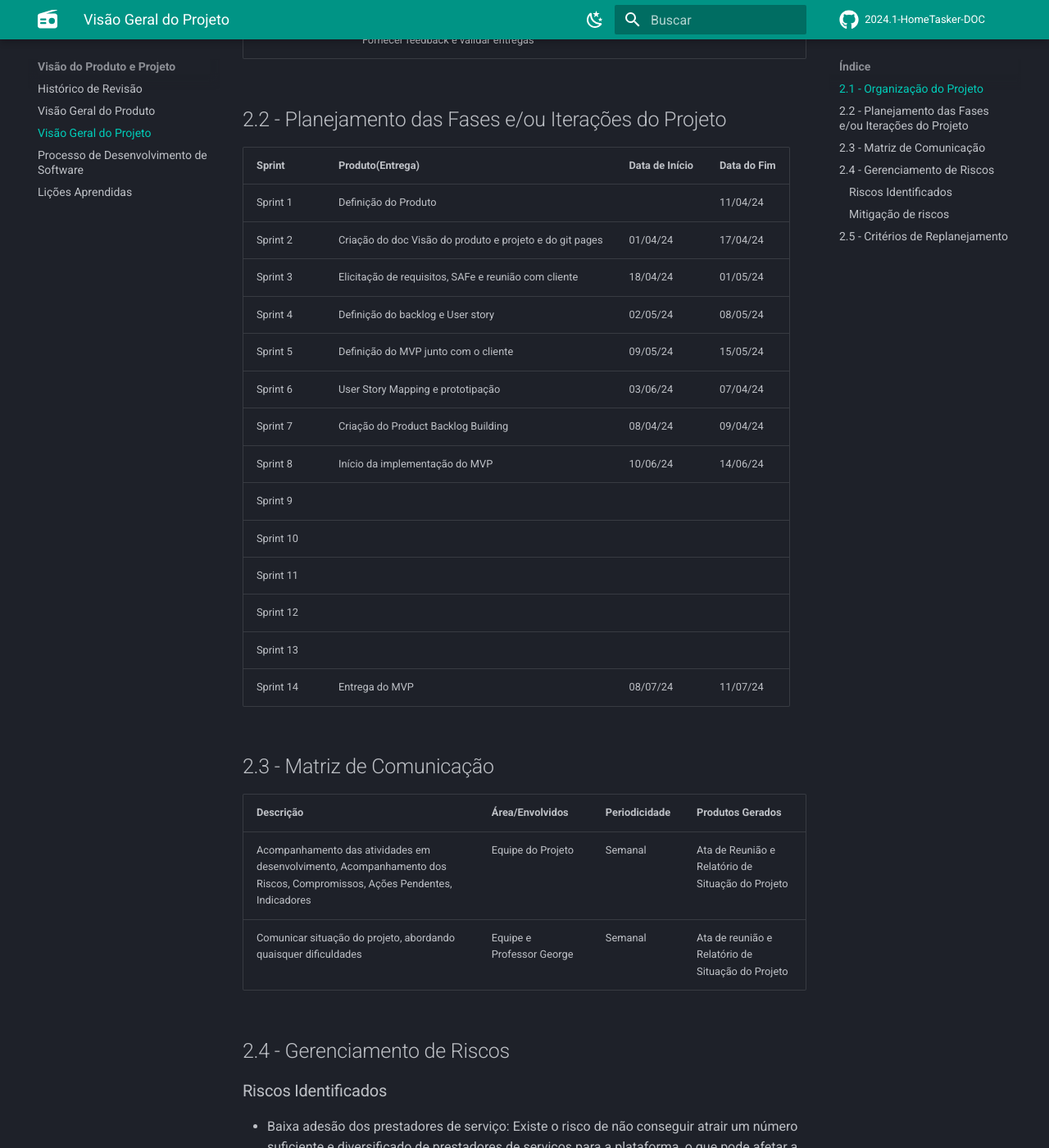
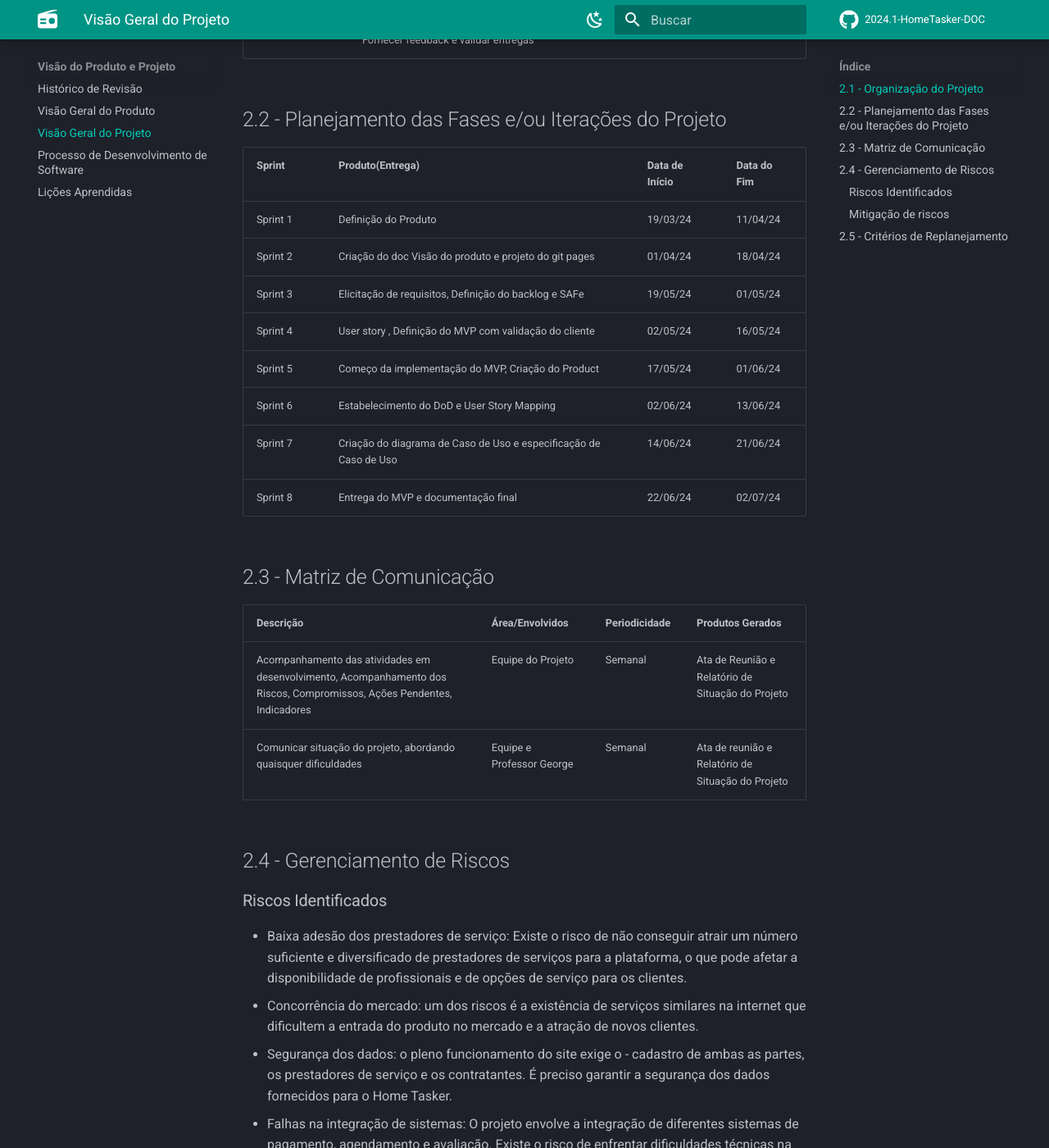
Before and after one commit to mdsreq-fga-unb/2024.1-HomeTasker, an MkDocs documentation site: the page built from docs/visao-geral-proj.md, in a window 1280 px wide and 1400 px high, scrolled down 603 px. Shown: the whole window at 82% size. Built offline with MkDocs 1.6.1 and Material for MkDocs 9.7.7, drawn with Linux system fonts in a browser that asks for light colours; comment, search, counter and statistics services are not loaded.

Commit message:
Altera tabela da secção 2.2 do documento visão do produto

```diff
--- a/docs/visao-geral-proj.md
+++ b/docs/visao-geral-proj.md
@@ -12,22 +12,16 @@
 
 ## 2.2 - Planejamento das Fases e/ou Iterações do Projeto
 
-| Sprint | Produto(Entrega) | Data de Início | Data do Fim |
+ Sprint | Produto(Entrega) | Data de Início | Data do Fim |
 | ------ | ---------------- | -------------- | ----------- |
-|Sprint 1|Definição do Produto| |11/04/24|
-|Sprint 2|Criação do doc Visão do produto e projeto e do git pages| 01/04/24|17/04/24|
-|Sprint 3|Elicitação de requisitos, SAFe e reunião com cliente|18/04/24|01/05/24|
-|Sprint 4|Definição do backlog e User story|02/05/24|08/05/24|
-|Sprint 5|Definição do MVP junto com o cliente|09/05/24|15/05/24|
-|Sprint 6|User Story Mapping e prototipação|03/06/24|07/04/24|
-|Sprint 7|Criação do Product Backlog Building|08/04/24|09/04/24|
-|Sprint 8|Início da implementação do MVP|10/06/24|14/06/24|
-|Sprint 9|
-|Sprint 10|
-|Sprint 11|
-|Sprint 12|
-|Sprint 13|
-|Sprint 14| Entrega do MVP | 08/07/24 | 11/07/24|
+| Sprint 1 | Definição do Produto | 19/03/24 |11/04/24|
+| Sprint 2 | Criação do doc Visão do produto e projeto do git pages | 01/04/24 | 18/04/24 |
+| Sprint 3 | Elicitação de requisitos, Definição do backlog  e SAFe | 19/05/24 | 01/05/24 |
+| Sprint 4 | User story , Definição do MVP com validação do cliente | 02/05/24 | 16/05/24 |
+| Sprint 5 | Começo da implementação do MVP, Criação do Product | 17/05/24 | 01/06/24 | Backlog Building e estabelecimento do DoR
+| Sprint 6 | Estabelecimento do DoD e User Story Mapping | 02/06/24 | 13/06/24 |
+| Sprint 7 | Criação do diagrama de Caso de Uso e especificação de Caso de Uso | 14/06/24 | 21/06/24 |
+| Sprint 8 | Entrega do MVP e  documentação final | 22/06/24 | 02/07/24 |
 
 ## 2.3 - Matriz de Comunicação
 
```
